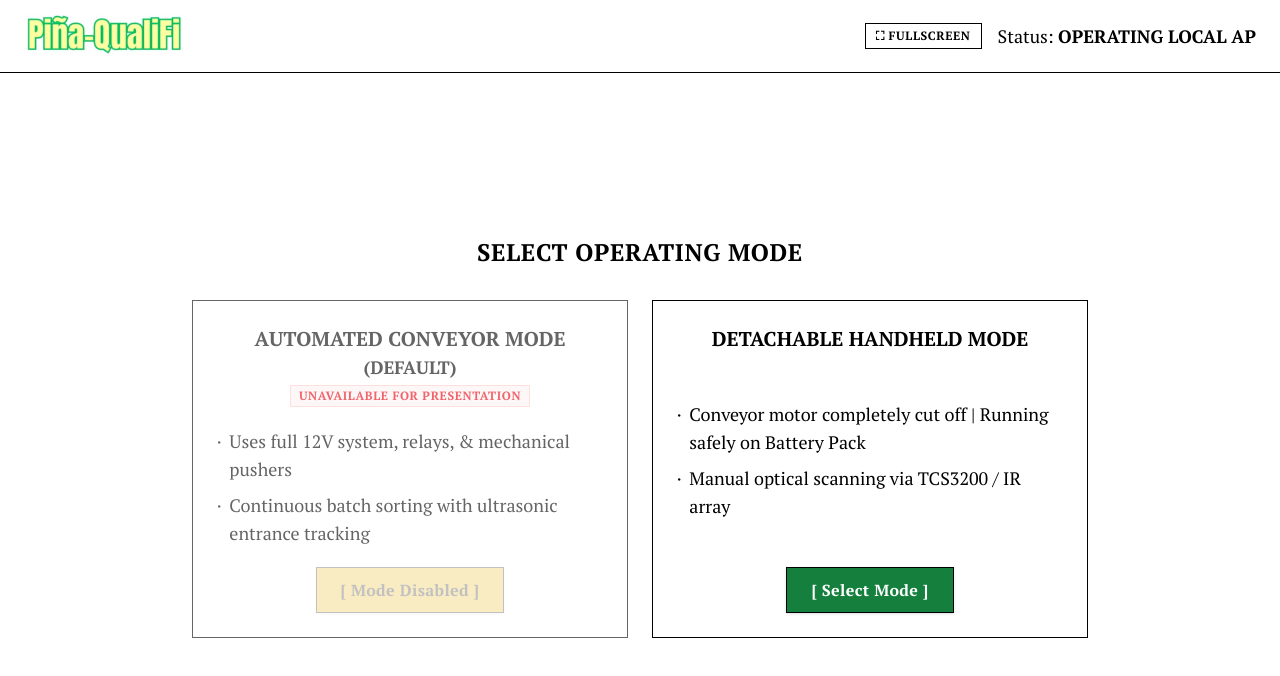
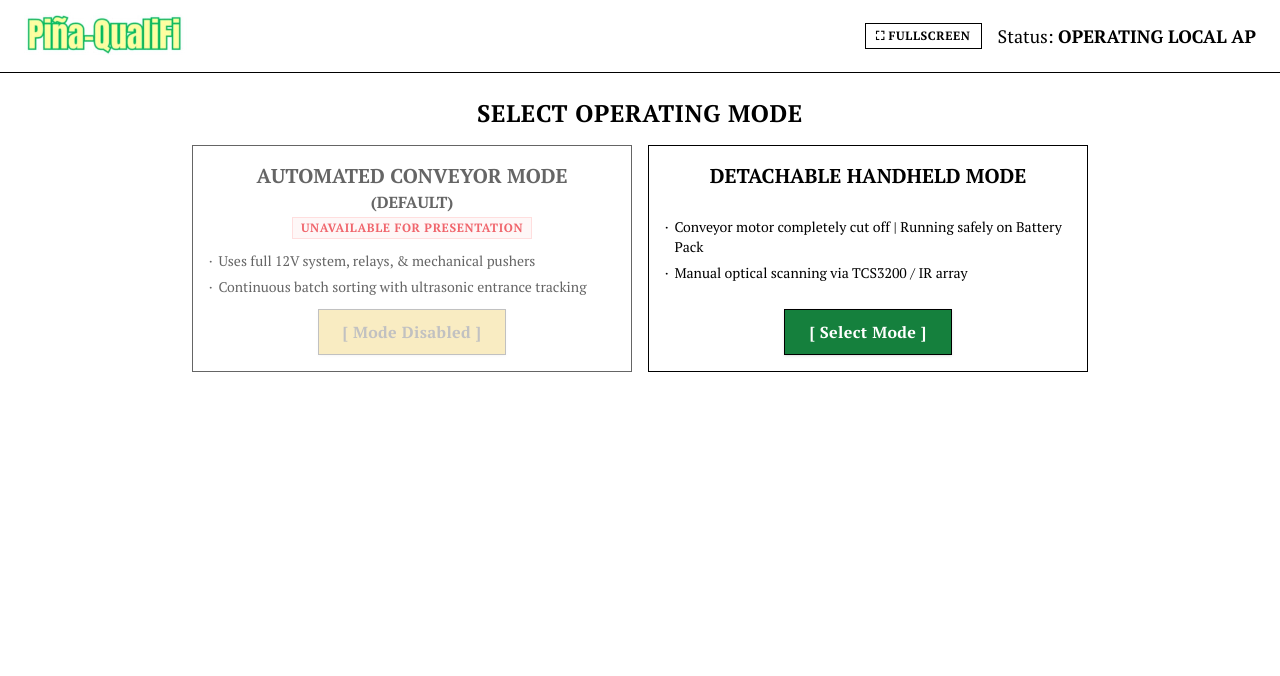
Before and after one commit to Nitorandomnumber/pinaqualifi, a Next.js app: page /mode-select in a window 1280 px wide. Shown: the top 676 px of the page. Built offline with nearby package versions, Linux system fonts and the light colour scheme; no server answers.

Commit message:
Optimize responsive layout and vertical scrolling for mobile landscape height

```diff
--- a/app/boot/page.tsx
+++ b/app/boot/page.tsx
@@ -45,11 +45,11 @@ function BootContent() {
   }
 
   return (
-    <div className="flex flex-1 flex-col items-center justify-center gap-8 px-6 py-6 bg-white text-black">
-      <p className="text-lg italic sm:text-xl text-black">
+    <div className="flex flex-1 flex-col items-center justify-center gap-4 px-4 py-4 sm:py-6 bg-white text-black overflow-y-auto">
+      <p className="text-base italic sm:text-xl text-black">
         {'{ Checking sensors and motor relays... }'}
       </p>
-      <div className="w-full max-w-xl border border-black bg-white px-6 py-5">
+      <div className="w-full max-w-xl border border-black bg-white px-5 py-4">
         <InfoRow
           label={CHECKS[0]}
           value={
--- a/app/mode-select/page.tsx
+++ b/app/mode-select/page.tsx
@@ -49,38 +49,38 @@ export default function ModeSelectPage() {
   return (
     <ConsoleShell>
       <BrandHeader />
-      <div className="flex flex-1 flex-col items-center justify-center gap-8 px-6 py-6 bg-white text-black">
-        <h1 className="text-xl font-bold tracking-wide sm:text-2xl text-black">
+      <div className="flex flex-1 flex-col items-center justify-start gap-4 px-4 py-4 sm:py-6 bg-white text-black overflow-y-auto">
+        <h1 className="text-lg font-bold tracking-wide sm:text-2xl text-black">
           SELECT OPERATING MODE
         </h1>
-        <div className="grid w-full max-w-4xl grid-cols-1 gap-6 md:grid-cols-2">
+        <div className="grid w-full max-w-4xl grid-cols-1 gap-4 md:grid-cols-2 pb-6">
           {CARDS.map((card) => {
             const isDisabled = card.mode === 'conveyor'
             return (
               <div
                 key={card.mode}
-                className={`flex flex-col items-center justify-between gap-5 border border-black bg-white px-6 py-6 text-center ${
+                className={`flex flex-col items-center justify-between gap-3 border border-black bg-white px-4 py-4 text-center ${
                   isDisabled ? 'opacity-60 bg-gray-50' : ''
                 }`}
               >
                 <div>
-                  <h2 className="text-lg font-bold sm:text-xl text-black">
+                  <h2 className="text-base font-bold sm:text-xl text-black">
                     {card.title}
                   </h2>
                   {card.subtitle ? (
-                    <p className="text-base font-bold sm:text-lg text-black">
+                    <p className="text-sm font-bold sm:text-base text-black">
                       {card.subtitle}
                     </p>
                   ) : null}
                   {isDisabled ? (
-                    <span className="inline-block mt-1 text-xs font-bold uppercase tracking-wider text-red-600 bg-red-50 border border-red-200 px-2 py-0.5">
+                    <span className="inline-block mt-0.5 text-xs font-bold uppercase tracking-wider text-red-600 bg-red-50 border border-red-200 px-2 py-0.5">
                       Unavailable for Presentation
                     </span>
                   ) : null}
                 </div>
-                <ul className="w-full space-y-2 text-left text-base sm:text-lg text-black">
+                <ul className="w-full space-y-1.5 text-left text-xs sm:text-sm text-black">
                   {card.bullets.map((b) => (
-                    <li key={b} className="flex gap-2 items-start">
+                    <li key={b} className="flex gap-1.5 items-start">
                       <span aria-hidden="true">&middot;</span>
                       <span>{b}</span>
                     </li>
@@ -90,6 +90,7 @@ export default function ModeSelectPage() {
                   variant={isDisabled ? 'warning' : 'success'}
                   disabled={isDisabled}
                   onClick={() => select(card)}
+                  className="w-full sm:w-auto"
                 >
                   {isDisabled ? '[ Mode Disabled ]' : '[ Select Mode ]'}
                 </ConsoleButton>
--- a/components/console-shell.tsx
+++ b/components/console-shell.tsx
@@ -1,6 +1,6 @@
 export function ConsoleShell({ children }: { children: React.ReactNode }) {
   return (
-    <main className="flex h-dvh w-full flex-col overflow-hidden bg-background text-foreground">
+    <main className="flex min-h-dvh w-full flex-col overflow-y-auto bg-background text-foreground">
       {children}
     </main>
   )
--- a/components/dashboard-body.tsx
+++ b/components/dashboard-body.tsx
@@ -7,12 +7,12 @@ export function DashboardBody({
   scanFooter,
 }: {
   scanTitle: string
-  scanStatus: string
+  scanStatus?: string
   scanFooter?: React.ReactNode
 }) {
   return (
     <div className="grid flex-1 grid-cols-1 md:grid-cols-2 bg-white text-black overflow-y-auto">
-      <div className="flex flex-col justify-center border-b border-black px-8 py-4 md:border-b-0 md:border-r border-black">
+      <div className="flex flex-col justify-center border-b border-black px-4 py-3 md:border-b-0 md:border-r border-black">
         <div className="mx-auto w-full max-w-lg">
           <ScanResultBox
             title={scanTitle}
@@ -21,7 +21,7 @@ export function DashboardBody({
           />
         </div>
       </div>
-      <div className="flex flex-col justify-center px-8 py-4">
+      <div className="flex flex-col justify-center px-4 py-3">
         <div className="mx-auto w-full max-w-md">
           <BatchCounterBox />
         </div>
```
